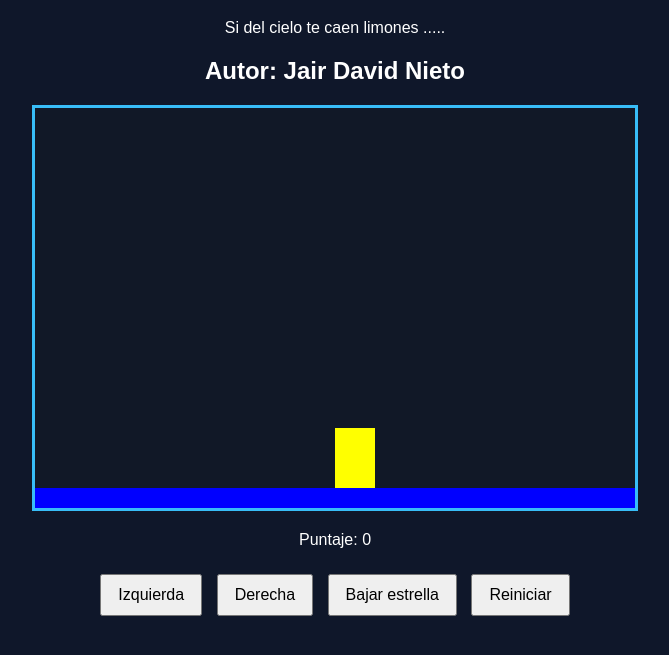
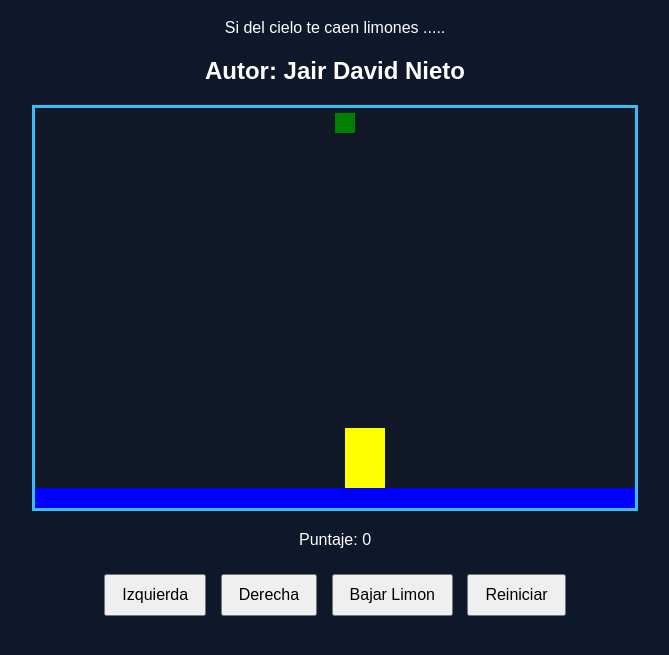
Before and after one commit to DIVINIETO/juego_limones, a plain HTML site: page limones.html in a window 1280 px wide. Both pictures are taken after a click on the button "Derecha". Shown: the part 81-736 px from the top of the page, without its empty margins (305-974 px from the left). Drawn offline with Linux system fonts and the light colour scheme.

Commit message:
Bajar limon

```diff
--- a/limones.html
+++ b/limones.html
@@ -16,8 +16,8 @@
     </div>
     <div class="botones">
       <button onclick="moverIzquierda();">Izquierda</button>
-      <button>Derecha</button>
-      <button>Bajar estrella</button>
+      <button onclick="moverDerecha();" >Derecha</button>
+      <button onclick="bajarLimon();" >Bajar Limon</button>
       <button>Reiniciar</button>
     </div>
   </div>
--- a/limones.js
+++ b/limones.js
@@ -4,11 +4,17 @@ let ctx = canvas.getContext("2d");
 const ALTURA_SUELO=20;
 const ALTURA_PERSONAJE = 60 ;
 const ANCHO_PERSONAJE = 40 ;
-let personajeX= canvas.width/2;
+const ANCHO_LIMON = 20 ;
+const ALTO_LIMON = 20 ;
+
+let personajeX= canvas.width/2 ;
+let limonX = canvas.width/2 ;
+let limonY = 5 ;
 
 function iniciar(){
     dibujarSuelo();
     dibujarPersonaje();
+    dibujarLimon();
 }
 
 function dibujarSuelo(){
@@ -17,7 +23,7 @@ function dibujarSuelo(){
 }
 
 function dibujarPersonaje(){
-     ctx.fillStyle= "yellow";
+    ctx.fillStyle= "yellow";
     ctx.fillRect(personajeX,canvas.height-(ALTURA_SUELO+ALTURA_PERSONAJE),ANCHO_PERSONAJE,ALTURA_PERSONAJE);
 }
 
@@ -25,13 +31,29 @@ function moverIzquierda (){
     personajeX = personajeX - 10 ;
     actualizarPantalla();
 }
-
+// mover derecha
+function moverDerecha(){
+    personajeX = personajeX + 10 ;
+    actualizarPantalla();
+}
 function actualizarPantalla (){
     limpiarCanvas();
     dibujarSuelo();
     dibujarPersonaje();
+    dibujarLimon();
 }
 
 function limpiarCanvas(){
     ctx.clearRect(0,0,canvas.width, canvas.height);
 }
+
+function dibujarLimon (){
+    ctx.fillStyle= "green";
+    ctx.fillRect(limonX,limonY,ANCHO_LIMON,ALTO_LIMON);
+
+}
+
+function bajarLimon (){
+    limonY = limonY + 10 ;
+    actualizarPantalla();
+}
```
